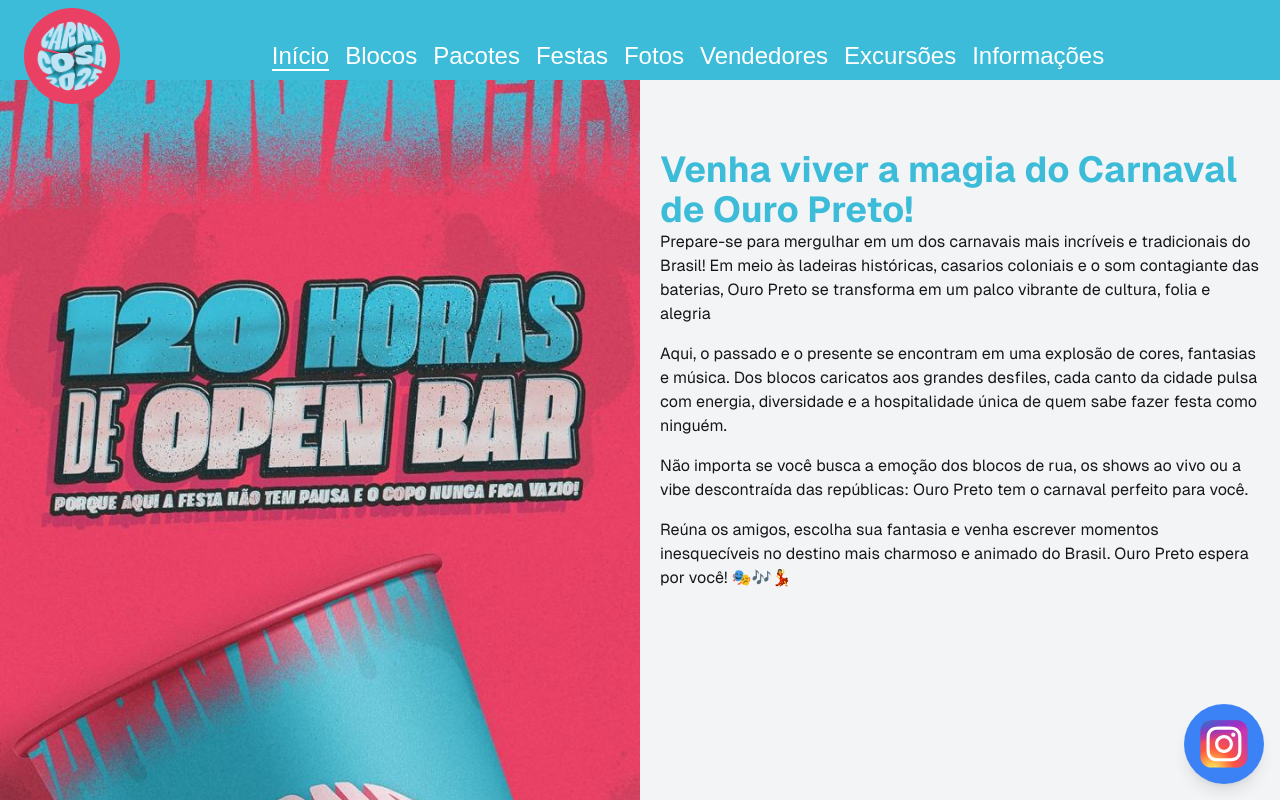
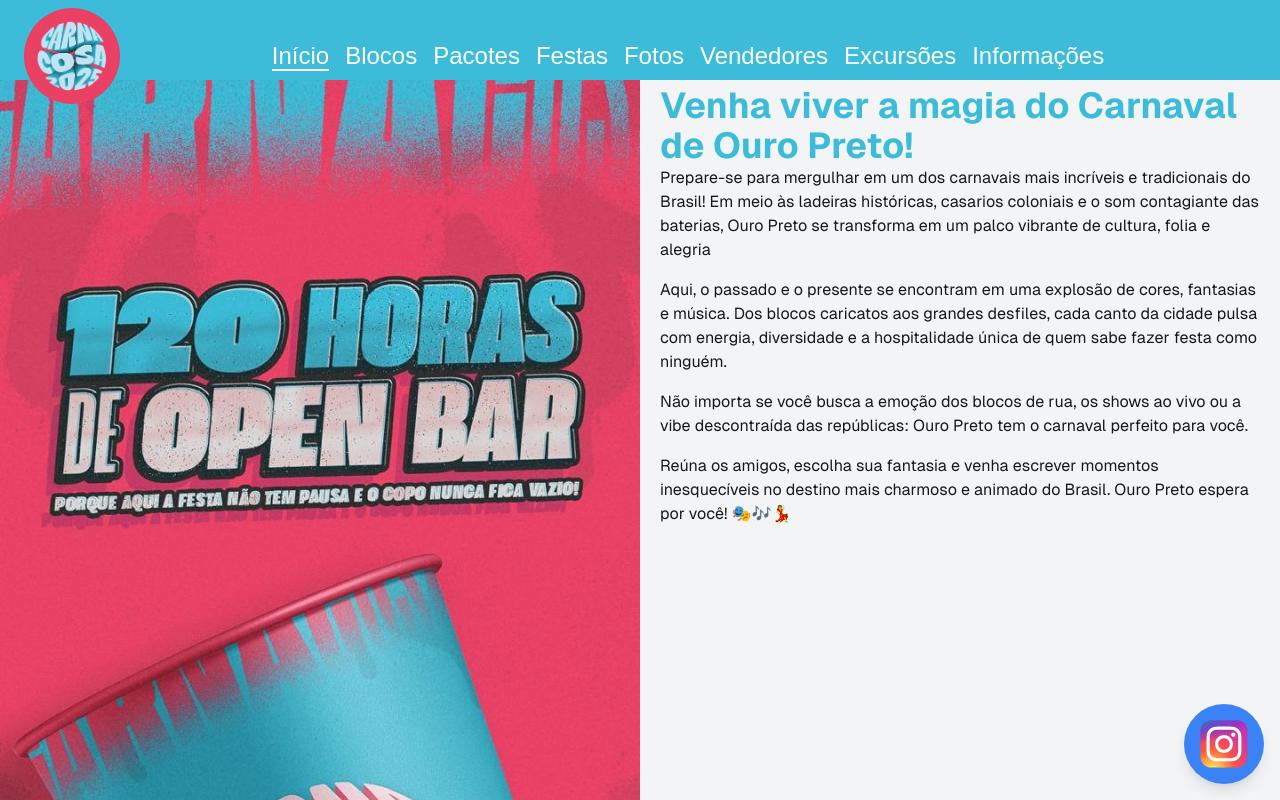
Before and after one commit to lucasFilppe/carna-cosa, a Next.js app: page / in a window 1280 px wide. Shown: the top 800 px of the page. Built offline with nearby package versions, Linux system fonts and the light colour scheme.

Commit message:
atualizado pading ao texto h1  principal

```diff
--- a/app/page.tsx
+++ b/app/page.tsx
@@ -30,7 +30,7 @@ export default function Home() {
 
             {/* Coluna do Texto */}
             <div className="w-full md:w-1/2 p-5">
-              <h1 className="text-4xl font-bold text-center md:text-left text-customBlue pt-20">
+              <h1 className="text-4xl font-bold text-center md:text-left text-customBlue pt-[16px]">
                 Venha viver a magia do Carnaval de Ouro Preto!
               </h1>
 
```
